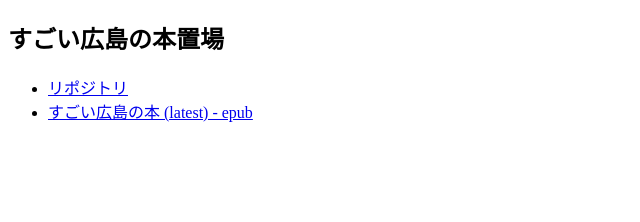
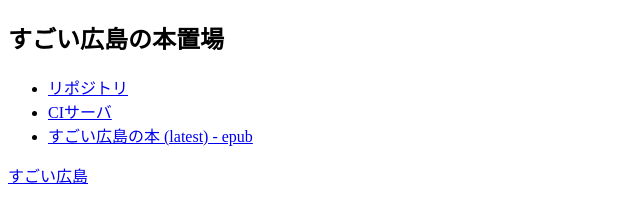
Before and after one commit to great-h/great-h-book, a plain HTML site: page index.html in a window 1280 px wide. Shown: the whole page, without its empty margins (0-640 px from the left). Drawn offline with Linux system fonts and the light colour scheme.

Commit message:
README.md と index.html の修正

```diff
--- a/index.html
+++ b/index.html
@@ -3,8 +3,8 @@
   <meta http-equiv="X-UA-Compatible" content="IE=edge">
   <title>すごい広島の本</title>
   <meta charset="utf-8">
-  <meta name="description" content="">
-  <meta name="author" content="">
+  <meta name="description" content="すごい広島の本の置場">
+  <meta name="author" content="すごい広島">
   <meta name="viewport" content="width=device-width, initial-scale=1">
   <link rel="stylesheet" href="">
   <!--[if lt IE 9]>
@@ -20,8 +20,14 @@
       <li><a href="https://github.com/great-h/great-h-book" targt="_blank">
           リポジトリ
       </a></li>
+      <li><a href="https://app.wercker.com/#applications/54073625a3d31ea93b308e2d/" target="_blank">
+          CIサーバ
+      </a></li>
       <li><a href="great-h-book.epub">すごい広島の本 (latest) - epub</a></li>
     </ul>
   </article>
+  <footer>
+    <a href="http://great-h.github.io">すごい広島</a>
+  </footer>
 </body>
 </html>
```
Also changed, not shown: 1 other file.
